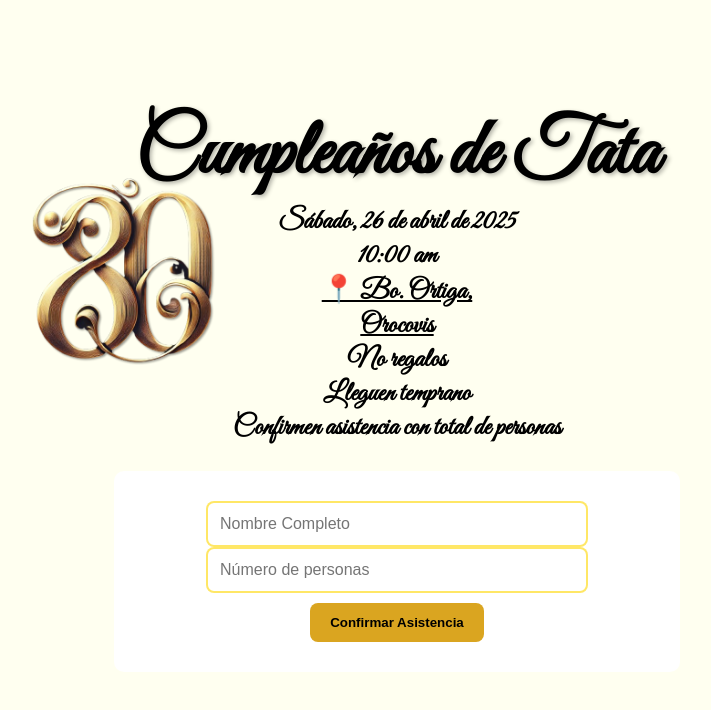
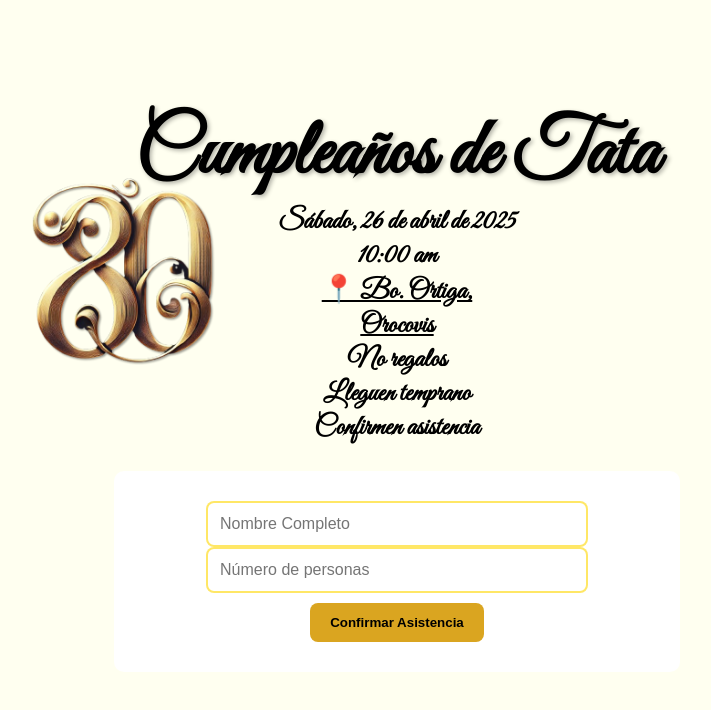
Before and after one commit to arebac/ayabday80, a React (Vite) app: page / in a window 1280 px wide. Shown: the top 710 px of the page, without its empty margins (243-954 px from the left). Built offline with nearby package versions, Linux system fonts and the light colour scheme.

Commit message:
changed p tag

```diff
--- a/src/components/InvitationPage.jsx
+++ b/src/components/InvitationPage.jsx
@@ -62,7 +62,7 @@ export default function InvitationPage() {
               </a>{" "}
               <p>No regalos</p>
               <p>Lleguen temprano</p>
-              <p>Confirmen asistencia con total de personas</p>
+              <p>Confirmen asistencia</p>
             </div>
           </motion.div>
         </div>
```
